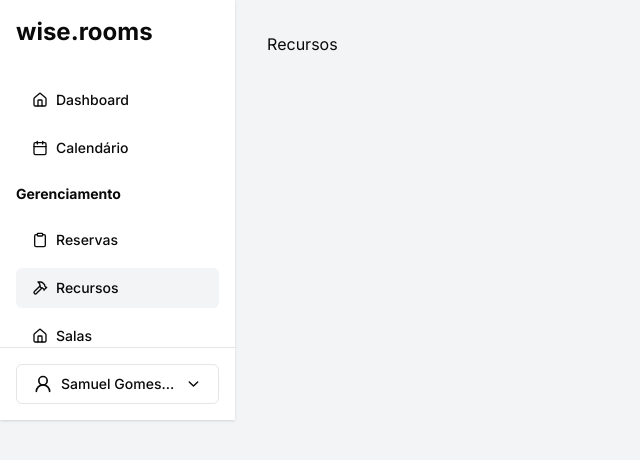
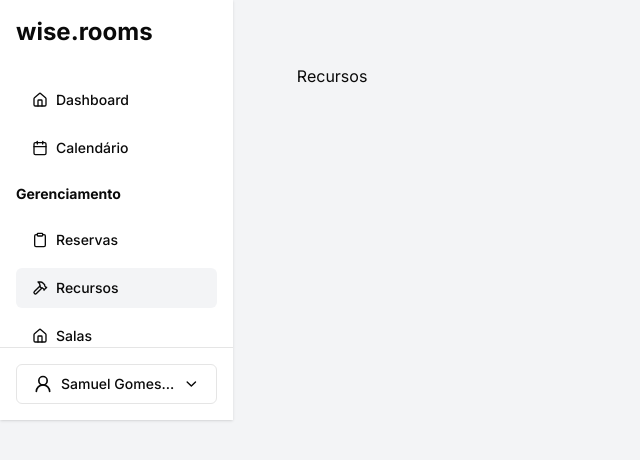
Before and after one commit to samuelgomes0/wise-rooms, a Next.js app in the folder client/: page /recursos in a window 1280 px wide. Shown: the top 460 px of the page, without its empty margins (0-640 px from the left). Built offline with nearby package versions, Linux system fonts and the light colour scheme.

Commit message:
📝 (next-env.d.ts): atualiza o link da documentação do TypeScript para a nova URL ♻️ (page.tsx): adiciona padding à div principal para melhor espaçamento ♻️ (Sidebar/index.tsx): ajusta a classe CSS para posicionar o sidebar corretamente

```diff
--- a/client/src/app/recursos/page.tsx
+++ b/client/src/app/recursos/page.tsx
@@ -2,7 +2,7 @@
 
 export default function Recursos() {
   return (
-    <div className="flex  w-full">
+    <div className="flex p-8 w-full">
       <main className="flex-1 p-8">Recursos</main>
     </div>
   );
--- a/client/src/components/Sidebar/index.tsx
+++ b/client/src/components/Sidebar/index.tsx
@@ -11,7 +11,7 @@ export function Sidebar() {
 
   return (
     <aside
-      className={`${sidebarOpen ? "translate-x-0" : "-translate-x-full"} fixed inset-y-0 left-0 z-50 w-72 bg-white shadow transition-transform duration-300 ease-in-out lg:translate-x-0 lg:static lg:inset-0`}
+      className={`${sidebarOpen ? "translate-x-0" : "-translate-x-full"} left-0 top-0 z-50 w-72 bg-white shadow transition-transform duration-300 ease-in-out lg:translate-x-0 lg:static lg:inset-0`}
       role="navigation"
     >
       <div className="flex items-center justify-between p-4">
```
Also changed, not shown: client/next-env.d.ts, 1 other file (tests, documents, lock files or other folders).
